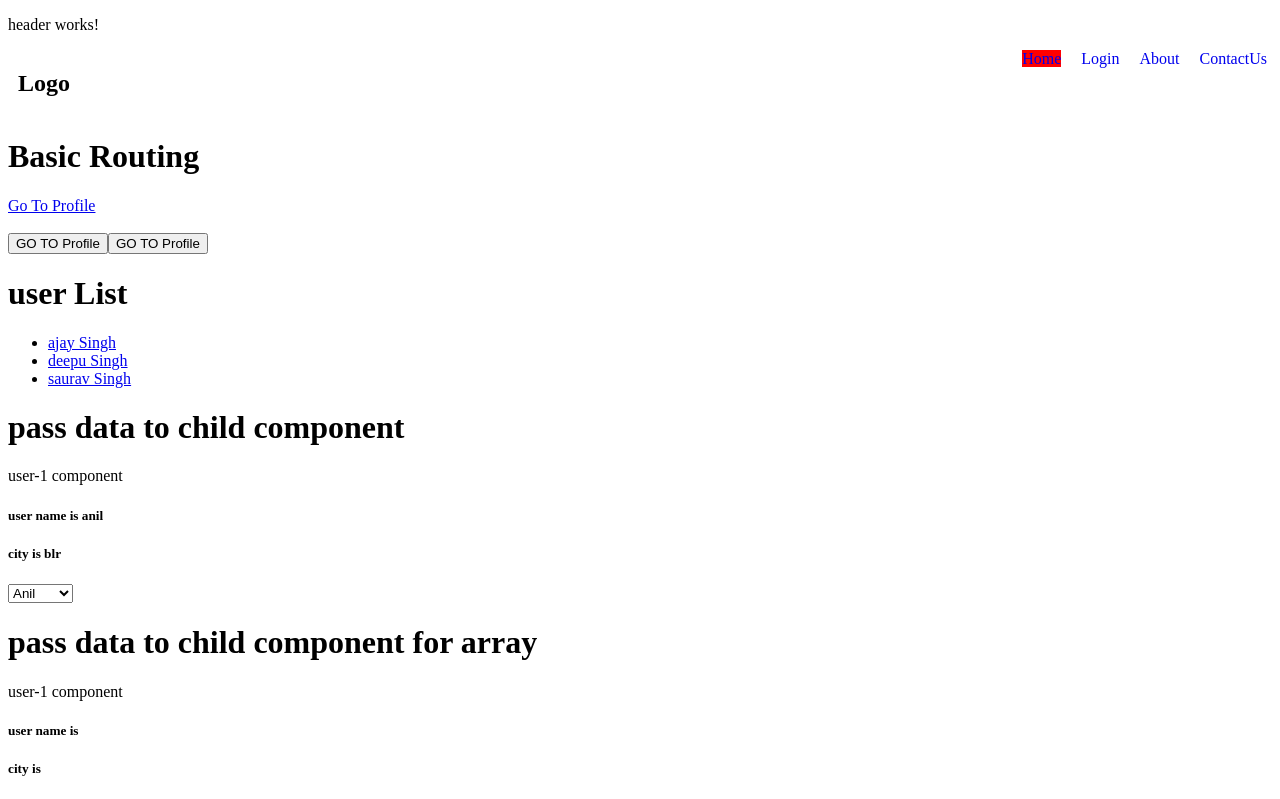
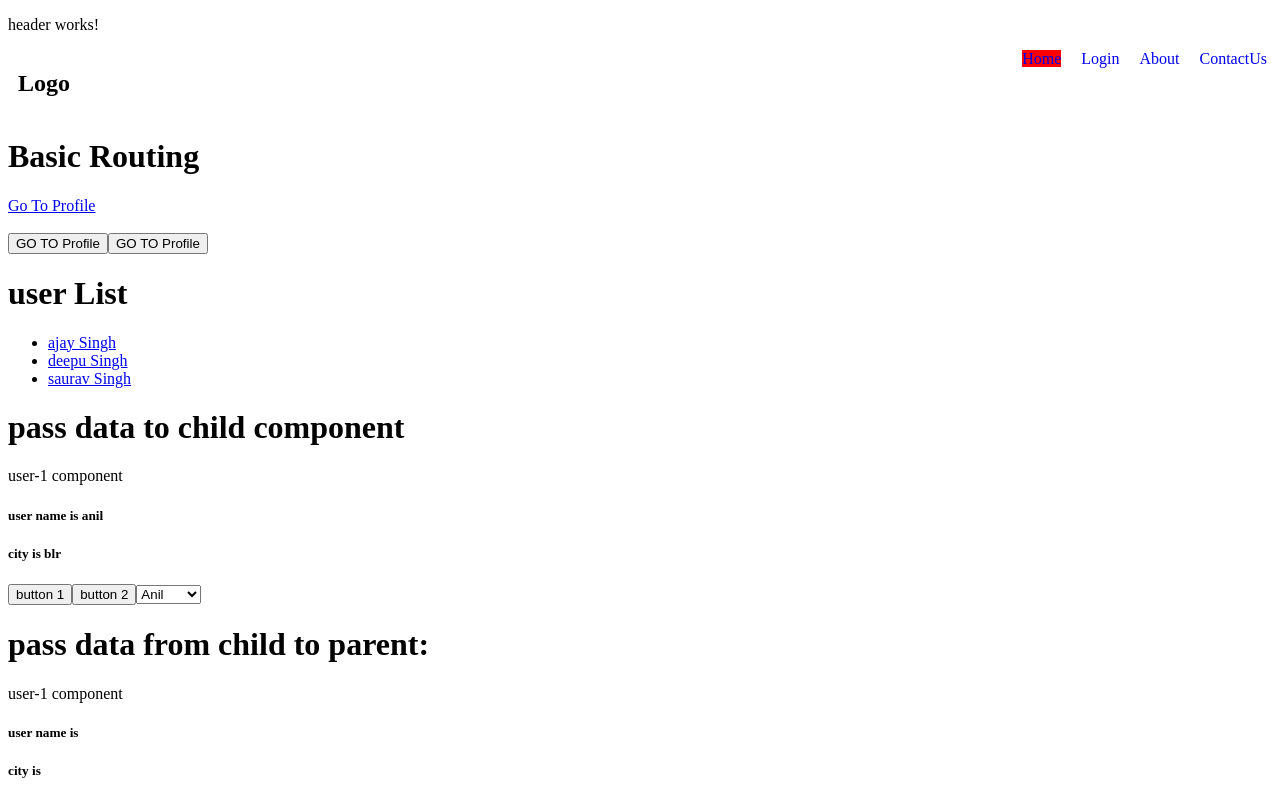
Before and after one commit to ajaysingh6531/AngularRouting, an Angular app: page / in a window 1280 px wide. Shown: the top 799 px of the page. Built offline with nearby package versions, Linux system fonts and the light colour scheme.

Commit message:
pass from child to parent

```diff
--- a/src/app/home/home.html
+++ b/src/app/home/home.html
@@ -36,11 +36,20 @@
           </select>
 
 
-
-          <h1>pass data to child component for array</h1>
+          <!-- bellow ins working code just uncomment it  -->
+          <!-- <h1>pass data to child component for array</h1>
 
           @for(u of users;track u){
             <div>
               <app-user-1 [us]="users"></app-user-1>
             </div>
+          } -->
+
+          <h1>pass data from child to parent: </h1>
+          <app-user-1 (getUsers)="handleusers($event)"></app-user-1>
+
+          @for(s of student;track s){
+            <h6>{{s}}</h6>
           }
+            <!-- now want list of child  to be visible  on parent via button click so for that disable ngoninit
+               -->
--- a/src/app/home/home.ts
+++ b/src/app/home/home.ts
@@ -44,4 +44,9 @@ export class Home {
     this.username=u;
   }
   selectedUser: string = "anil";
+
+  student:undefined | String[];
+  handleusers(u:string[]){
+    this.student=u;
+  }
 }
--- a/src/app/user-1/user-1.html
+++ b/src/app/user-1/user-1.html
@@ -7,3 +7,7 @@
  @for(u of us;track u){
      <h2>{{u.name}}</h2>
  }
+
+
+            <button (click)="getUsers.emit(users)">button 1</button>
+            <button (click)="loaddata()">button 2</button>
--- a/src/app/user-1/user-1.ts
+++ b/src/app/user-1/user-1.ts
@@ -1,4 +1,4 @@
-import { Component, Input } from '@angular/core';
+import { Component, EventEmitter, Input,Output } from '@angular/core';
 
 @Component({
   selector: 'app-user-1',
@@ -12,4 +12,17 @@ export class User1 {
   @Input() usr:String="";
   @Input() city:String="";
   @Input() us:{ id: number; name: string;age:number;email:string }[] = [];
+
+
+  @Output() getUsers=new EventEmitter();
+  users=['anil','ajay','singh'];
+
+  //automatically send the data once when the component loads.
+  // ngOnInit(){
+  //   this.getUsers.emit(this.users)
+  // }
+
+  loaddata(){
+    this.getUsers.emit(this.users)
+  }
 }
```
